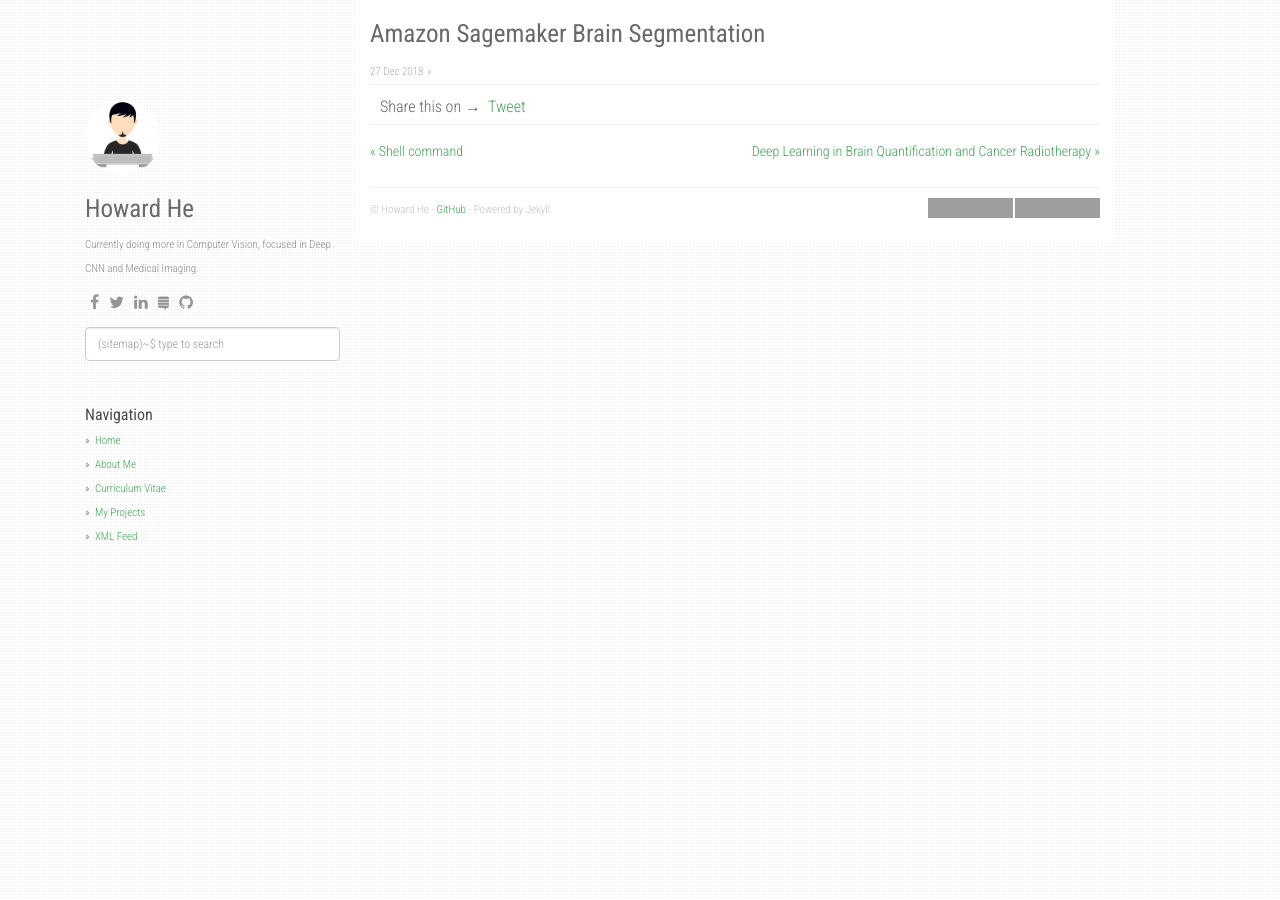
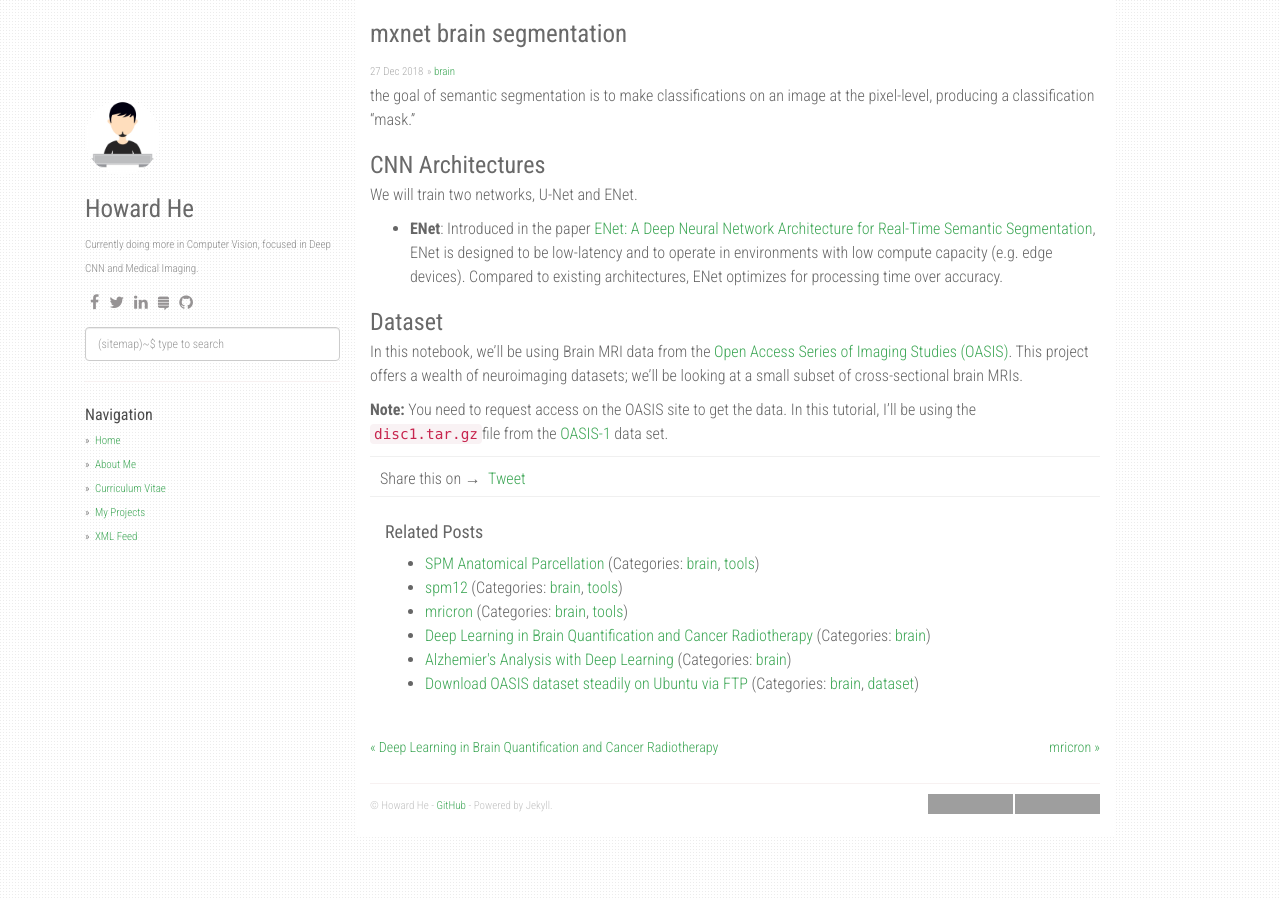
Before and after one commit to howardchina/howardchina.github.io, a Jekyll site: the page built from _posts/2018-12-27-amazon-sagemaker-brain-segmentation.md, in a window 1280 px wide. Built offline with Jekyll 4.4.1, drawn with Linux system fonts in a browser that asks for light colours; nearby versions of some CDN libraries; our own code applies the rules of GitHub Pages for plain Markdown files; comment, search, counter and statistics services are not loaded; grey boxes are pictures that could not be loaded.

Commit message:
fast update

```diff
--- a/_posts/2018-12-27-amazon-sagemaker-brain-segmentation.md
+++ b/_posts/2018-12-27-amazon-sagemaker-brain-segmentation.md
@@ -0,0 +1,21 @@
+---
+layout: post
+title:  mxnet brain segmentation
+date:   2018-12-27 11:56:00 +0800
+categories: [brain]
+---
+
+
+the goal of semantic segmentation is to make classifications on an image at the pixel-level, producing a classification “mask.”
+
+### CNN Architectures
+
+We will train two networks, U-Net and ENet.
+
+* **ENet**: Introduced in the paper [ENet: A Deep Neural Network Architecture for Real-Time Semantic Segmentation](https://arxiv.org/abs/1606.02147), ENet is designed to be low-latency and to operate in environments with low compute capacity (e.g. edge devices). Compared to existing architectures, ENet optimizes for processing time over accuracy.
+
+### Dataset
+
+In this notebook, we’ll be using Brain MRI data from the [Open Access Series of Imaging Studies (OASIS)](http://www.oasis-brains.org/). This project offers a wealth of neuroimaging datasets; we’ll be looking at a small subset of cross-sectional brain MRIs.
+
+**Note:** You need to request access on the OASIS site to get the data. In this tutorial, I’ll be using the `disc1.tar.gz`file from the [OASIS-1](http://www.oasis-brains.org/#data) data set.
--- /dev/null
+++ b/_posts/2018-12-30-mricron.md
@@ -0,0 +1,23 @@
+---
+layout: post
+title:  mricron
+date:   2018-12-30 14:34:00 +0800
+categories: [brain,tools]
+---
+
+## install
+
+http://people.cas.sc.edu/rorden/mricron/install.html
+
+1. Download latest [.zip file](https://www.nitrc.org/frs/?group_id=152) (lx.zip) on 2016-10-12 06:37
+2. Unzip the software, rename the name of folder to 'mricron'.
+3. Double-click on the 'YOUR/PATH/mricron/mricron' to launch the program.
+4. open an/a .img/.hdr file on the OASIS dataset and below is how it looks like.
+
+	![1546152246350]({{site.url}}/static/img/posts/1546152246350.png)
+
+   the ICON of the software looks like this:
+
+	![1546152126744]({{site.url}}/static/img/posts/1546152126744.png)
+
+ps: use "Ctrl + Shift + Prtsc" to copy a screenshot to clipboard.
--- /dev/null
+++ b/category/tools.md
@@ -0,0 +1,6 @@
+---
+layout: posts_by_category
+categories: tools
+title: Tools
+permalink: /category/tools
+---
```
Also changed, not shown: _posts/2018-12-26-shell-command.md (+8 -2 lines), _posts/2018-12-30-spm-tzourriomazoyer-2002.md (added, +24 -0 lines), _posts/2018-12-30-spm12.md (added, +42 -0 lines), _posts/2019-01-03-add-shadowsocks-to-service.md (added, +33 -0 lines), static/img/posts/1546152126744.png (added), static/img/posts/1546152246350.png (added), static/img/posts/1546413486843.png (added), static/img/posts/1546413521319.png (added), static/img/posts/1546413558671.png (added), static/img/posts/1546413958522.png (added), 1 other file.
